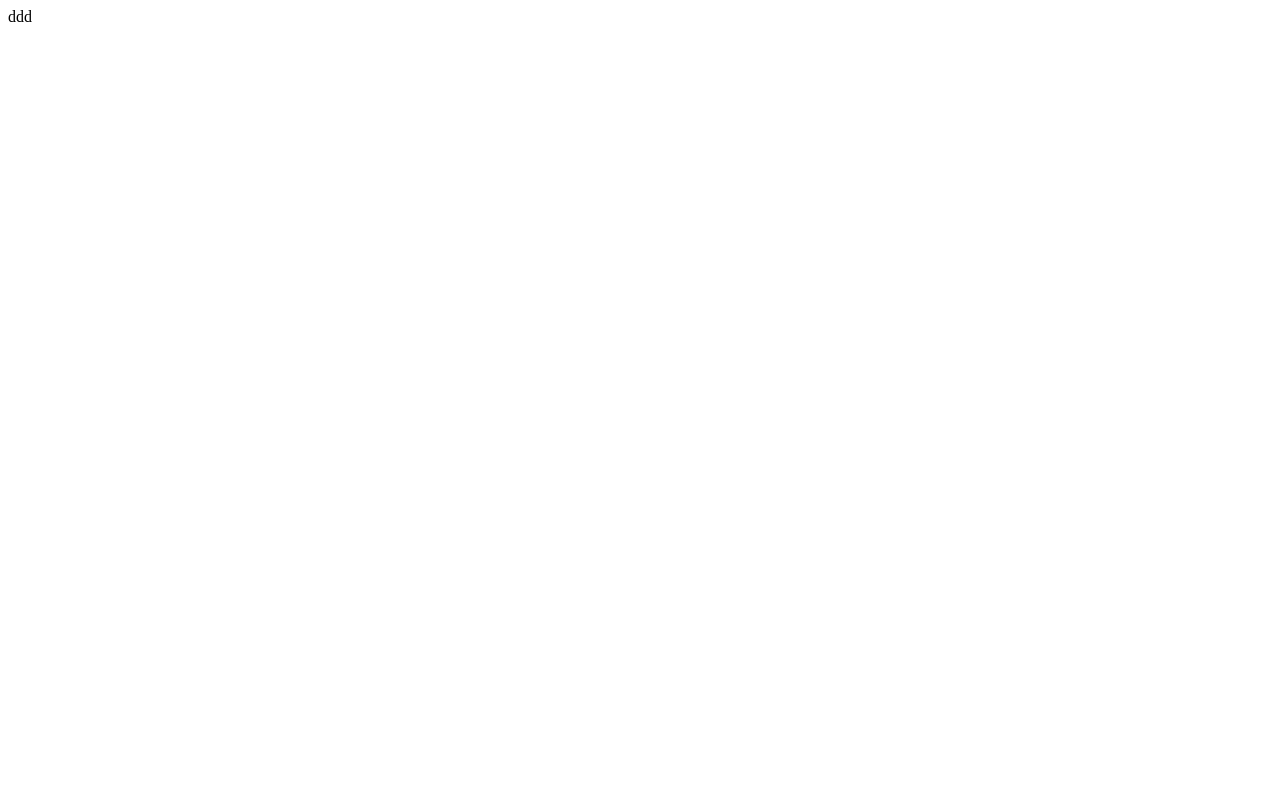
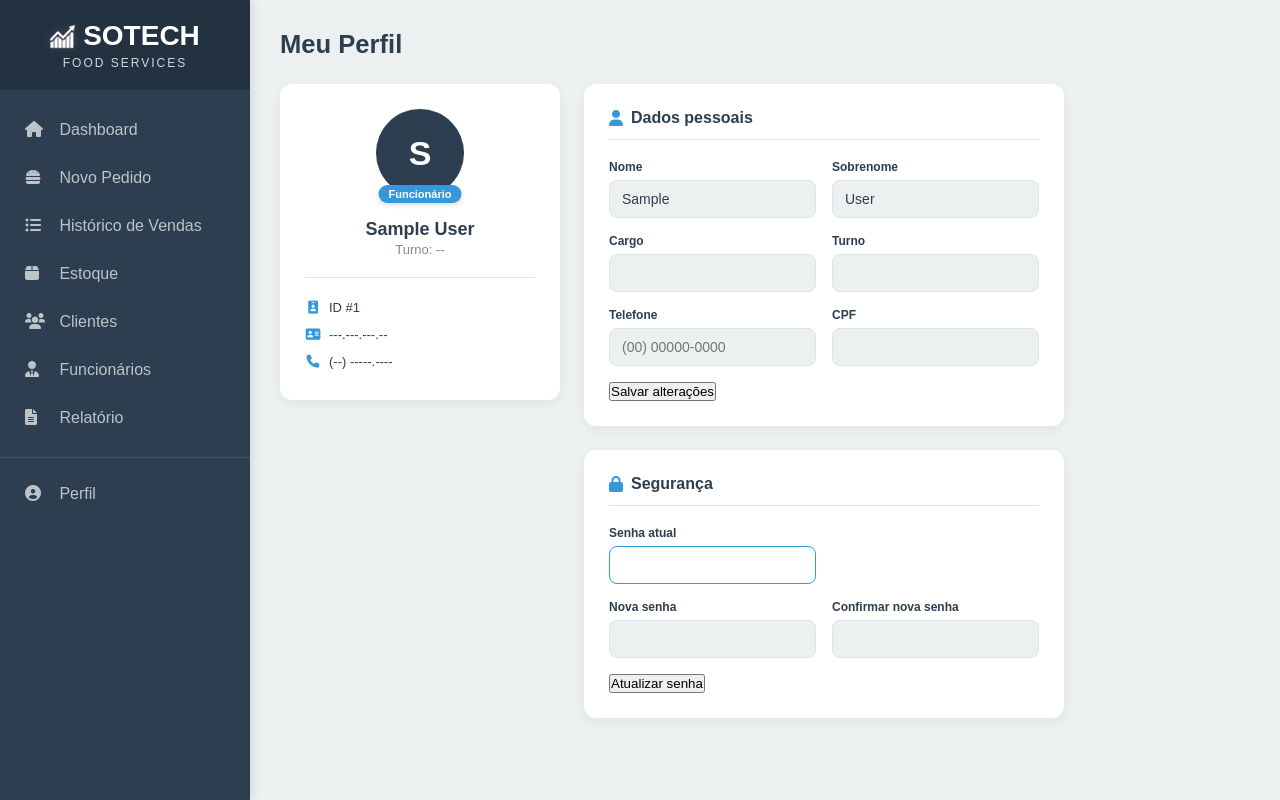
Before and after one commit to Kcallvs/Sotech, a Django app: page /perfil/ in a window 1280 px wide. Before the commit the page is almost empty. Run offline with Django 5.2, Linux system fonts and the light colour scheme; the visitor is signed in with stand-in values (Sample User, id 1); some libraries are stand-ins or nearby versions.

Commit message:
adicionando página de perfil do funcionário com edição de dados, foto e senha

```diff
--- a/core/forms.py
+++ b/core/forms.py
@@ -43,3 +43,22 @@ class FuncionarioForm(forms.ModelForm):
     class Meta:
         model = Funcionario
         fields = ['first_name', 'last_name', 'cargo', 'turno', 'cpf', 'telefone']
+
+
+class FuncionarioPerfilForm(forms.ModelForm):
+    class Meta:
+        model = Funcionario
+        fields = ['first_name', 'last_name', 'telefone', 'foto']
+        widgets = {
+            'first_name': forms.TextInput(attrs={'placeholder': 'Nome'}),
+            'last_name': forms.TextInput(attrs={'placeholder': 'Sobrenome'}),
+            'telefone': forms.TextInput(attrs={'placeholder': '(00) 00000-0000'}),
+        }
+
+class FuncionarioFotoForm(forms.ModelForm):
+    class Meta:
+        model = Funcionario
+        fields = ['foto']
+        widgets = {
+            'foto': forms.FileInput(),
+        }
--- a/core/models.py
+++ b/core/models.py
@@ -6,6 +6,7 @@ class Funcionario(AbstractUser):
     turno = models.CharField("Turno", max_length=30)
     cpf = models.CharField("CPF", max_length=14)
     telefone = models.CharField("Telefone", max_length=16, default="")
+    foto = models.ImageField(upload_to='funcionarios/',blank=True,null=True,verbose_name='Foto de perfil')
 
     def __str__(self):
         return self.username
--- a/core/static/style/global.css
+++ b/core/static/style/global.css
@@ -54,11 +54,6 @@
     margin: 0;
 }
 
-.sidebar {
-    display: flex;
-    flex-direction: column;
-    height: 100vh;
-}
 
 nav {
     display: flex;
--- a/core/static/style/style_perfil.css
+++ b/core/static/style/style_perfil.css
@@ -0,0 +1,304 @@
+* {
+    margin: 0;
+    padding: 0;
+    box-sizing: border-box;
+    font-family: 'Exo 2', sans-serif;
+}
+
+body {
+    display: flex;
+    background-color: var(--bg);
+    color: var(--text);
+    min-height: 100vh;
+}
+
+/* Sidebar */
+.sidebar {
+    width: 250px;
+    height: 100vh;
+    background-color: var(--primary);
+    display: flex;
+    flex-direction: column;
+    position: fixed;
+    box-shadow: 2px 0 10px rgba(0, 0, 0, 0.1);
+}
+
+.sidebar nav ul {
+    list-style: none;
+    margin-top: 15px;
+}
+
+.sidebar nav ul li a {
+    display: block;
+    padding: 15px 25px;
+    text-decoration: none;
+    color: #BDC3C7;
+    font-weight: 500;
+    transition: 0.3s ease;
+}
+
+.sidebar nav ul li a i {
+    margin-right: 10px;
+    width: 20px;
+}
+
+.sidebar nav ul li.active a,
+.sidebar nav ul li a:hover {
+    background-color: var(--secondary);
+    color: var(--white);
+    padding-left: 30px;
+}
+
+.main-content {
+    flex: 1;
+    padding: 30px;
+    margin-left: 250px;
+    width: calc(100% - 250px);
+}
+
+.main-header {
+    display: flex;
+    justify-content: space-between;
+    align-items: center;
+    margin-bottom: 25px;
+}
+
+.main-header h1,
+.main-header h2 {
+    color: var(--primary);
+    font-size: 1.6rem;
+}
+
+/* Card padrão (mesmo visual de .table-card) */
+.table-card {
+    background: var(--white);
+    padding: 25px;
+    border-radius: 12px;
+    box-shadow: 0 4px 12px rgba(0, 0, 0, 0.05);
+    width: 100%;
+}
+
+/* ===== Perfil — específico ===== */
+
+.perfil-grid {
+    display: grid;
+    grid-template-columns: 280px 1fr;
+    gap: 24px;
+    align-items: start;
+}
+
+.perfil-resumo {
+    display: flex;
+    flex-direction: column;
+    align-items: center;
+    text-align: center;
+}
+
+.avatar-wrap {
+    position: relative;
+    margin-bottom: 16px;
+}
+
+.avatar {
+    width: 88px;
+    height: 88px;
+    border-radius: 50%;
+    background: var(--primary);
+    color: var(--white);
+    font-size: 34px;
+    font-weight: 700;
+    display: flex;
+    align-items: center;
+    justify-content: center;
+    text-transform: uppercase;
+}
+
+.cargo-badge {
+    position: absolute;
+    bottom: -6px;
+    left: 50%;
+    transform: translateX(-50%);
+    background: var(--secondary);
+    color: var(--white);
+    font-size: 11px;
+    font-weight: 600;
+    padding: 3px 10px;
+    border-radius: 20px;
+    white-space: nowrap;
+    box-shadow: 0 2px 4px rgba(0, 0, 0, 0.15);
+}
+
+.perfil-nome {
+    color: var(--text);
+    font-size: 18px;
+    font-weight: 700;
+    margin: 6px 0 2px 0;
+}
+
+.perfil-turno {
+    color: #7f8c8d;
+    font-size: 13px;
+    margin: 0 0 20px 0;
+}
+
+.perfil-meta {
+    list-style: none;
+    padding: 0;
+    margin: 0;
+    width: 100%;
+    border-top: 1px solid var(--border);
+    padding-top: 16px;
+}
+
+.perfil-meta li {
+    display: flex;
+    align-items: center;
+    gap: 8px;
+    color: var(--text);
+    font-size: 13px;
+    padding: 6px 0;
+}
+
+.perfil-meta i {
+    color: var(--secondary);
+    width: 16px;
+    text-align: center;
+}
+
+.perfil-main {
+    display: flex;
+    flex-direction: column;
+    gap: 24px;
+}
+
+.card-header {
+    border-bottom: 1px solid var(--border);
+    padding-bottom: 12px;
+    margin-bottom: 20px;
+}
+
+.card-header h3 {
+    color: var(--text);
+    font-size: 16px;
+    font-weight: 700;
+    margin: 0;
+    display: flex;
+    align-items: center;
+    gap: 8px;
+}
+
+.card-header i {
+    color: var(--secondary);
+}
+
+.form-row {
+    display: grid;
+    grid-template-columns: 1fr 1fr;
+    gap: 16px;
+    margin-bottom: 16px;
+}
+
+.form-group {
+    display: flex;
+    flex-direction: column;
+    gap: 6px;
+}
+
+.form-group label {
+    font-size: 12px;
+    font-weight: 600;
+    color: var(--text);
+}
+
+.form-group input {
+    border: 1px solid var(--border);
+    border-radius: 8px;
+    padding: 10px 12px;
+    font-family: 'Exo 2', sans-serif;
+    font-size: 14px;
+    color: var(--text);
+    background: var(--bg);
+}
+
+.form-group input:focus {
+    outline: none;
+    border-color: var(--secondary);
+    background: var(--white);
+}
+
+.form-group input:disabled {
+    color: #95a5a6;
+    cursor: not-allowed;
+}
+
+/* ===== Upload de foto de perfil (adicionar ao style_perfil.css) ===== */
+
+#id_foto {
+    display: none;
+}
+
+.avatar-label {
+    display: block;
+    position: relative;
+    cursor: pointer;
+    width: 88px;
+    height: 88px;
+    border-radius: 50%;
+}
+
+.avatar-img {
+    width: 88px;
+    height: 88px;
+    border-radius: 50%;
+    object-fit: cover;
+    display: block;
+}
+
+.avatar-overlay {
+    position: absolute;
+    inset: 0;
+    border-radius: 50%;
+    background: rgba(0, 0, 0, 0.45);
+    color: var(--white);
+    display: flex;
+    align-items: center;
+    justify-content: center;
+    font-size: 18px;
+    opacity: 0;
+    transition: opacity 0.2s ease;
+}
+
+.avatar-label:hover .avatar-overlay {
+    opacity: 1;
+}
+
+.alert-msg {
+    background: var(--success);
+    color: var(--white);
+    padding: 10px 16px;
+    border-radius: 8px;
+    margin-bottom: 16px;
+    font-size: 14px;
+}
+
+.form-errors {
+    list-style: none;
+    padding: 0;
+    margin: 0 0 12px 0;
+}
+
+.form-errors li {
+    color: var(--danger);
+    font-size: 13px;
+    margin-bottom: 4px;
+}
+
+@media (max-width: 900px) {
+    .perfil-grid {
+        grid-template-columns: 1fr;
+    }
+
+    .form-row {
+        grid-template-columns: 1fr;
+    }
+}
--- a/core/templates/html/perfil.html
+++ b/core/templates/html/perfil.html
@@ -1,15 +1,185 @@
+{% extends 'base.html' %}
 {% load static %}
 
-<!DOCTYPE html>
-<html lang='en'>
-<head>
-    <meta charset='utf-8'>
-    <meta name='viewport' content='width=device-width, initial-scale=1'>
-    <title>Perfil</title>
-    <link rel="stylesheet" href="{% static 'style/style_perfil.css' %}?{% now 'U' %}">
+{% block titulo %}
+  Perfil
+{% endblock %}
 
-</head>
-<body>
-    ddd
-</body>
-</html>
+{% block estilo %}
+  <link rel="stylesheet" href="{% static 'style/style_perfil.css' %}?{% now 'U' %}" />
+{% endblock %}
+{% block selecao %}
+  perfil
+{% endblock %}
+
+{% block conteudo %}
+  <main class="main-content">
+    <header class="main-header">
+      <h1>Meu Perfil</h1>
+    </header>
+
+    {% if messages %}
+      {% for message in messages %}
+        <div class="alert-msg">{{ message }}</div>
+      {% endfor %}
+    {% endif %}
+
+    <div class="perfil-grid">
+      <!-- Card lateral: resumo -->
+      <aside class="table-card perfil-resumo">
+        <form method="post" enctype="multipart/form-data" id="form-foto">
+          {% csrf_token %}
+          <input type="hidden" name="salvar_foto" value="1" />
+          <div class="avatar-wrap">
+            <label for="id_foto" class="avatar-label">
+              {% if funcionario.foto %}
+                <img src="{{ funcionario.foto.url }}" alt="Foto de perfil" class="avatar-img" />
+              {% else %}
+                <div class="avatar">{{ funcionario.first_name|slice:':1' }}</div>
+              {% endif %}
+              <span class="avatar-overlay"><i class="fas fa-camera"></i></span>
+            </label>
+            {{ foto_form.foto }}
+            <span class="cargo-badge">{{ funcionario.cargo|default:'Funcionário' }}</span>
+          </div>
+        </form>
+
+        <h2 class="perfil-nome">{{ funcionario.first_name }} {{ funcionario.last_name }}</h2>
+        <p class="perfil-turno">Turno: {{ funcionario.turno|default:'--' }}</p>
+
+        <ul class="perfil-meta">
+          <li>
+            <i class="fas fa-id-badge"></i> ID #{{ funcionario.id }}
+          </li>
+          <li>
+            <i class="fas fa-address-card"></i> {{ funcionario.cpf|default:'---.---.---.--' }}
+          </li>
+          <li>
+            <i class="fas fa-phone"></i> {{ funcionario.telefone|default:'(--) -----.----' }}
+          </li>
+        </ul>
+      </aside>
+
+      <!-- Coluna principal: formulários -->
+      <div class="perfil-main">
+        <div class="table-card">
+          <div class="card-header">
+            <h3><i class="fas fa-user"></i> Dados pessoais</h3>
+          </div>
+
+          <form method="post" enctype="multipart/form-data" class="perfil-form">
+            {% csrf_token %}
+            <div class="form-row">
+              <div class="form-group">
+                <label for="id_first_name">Nome</label>
+                {{ dados_form.first_name }}
+              </div>
+              <div class="form-group">
+                <label for="id_last_name">Sobrenome</label>
+                {{ dados_form.last_name }}
+              </div>
+            </div>
+
+            <div class="form-row">
+              <div class="form-group">
+                <label for="cargo">Cargo</label>
+                <input type="text" id="cargo" value="{{ funcionario.cargo }}" disabled />
+              </div>
+              <div class="form-group">
+                <label for="turno">Turno</label>
+                <input type="text" id="turno" value="{{ funcionario.turno }}" disabled />
+              </div>
+            </div>
+
+            <div class="form-row">
+              <div class="form-group">
+                <label for="id_telefone">Telefone</label>
+                {{ dados_form.telefone }}
+              </div>
+              <div class="form-group">
+                <label for="cpf">CPF</label>
+                <input type="text" id="cpf" value="{{ funcionario.cpf }}" disabled />
+              </div>
+            </div>
+
+            <div class="form-buttons">
+              <button type="submit" name="salvar_dados" class="btn-save">Salvar alterações</button>
+            </div>
+          </form>
+        </div>
+
+        <div class="table-card">
+          <div class="card-header">
+            <h3><i class="fas fa-lock"></i> Segurança</h3>
+          </div>
+
+          <form method="post" class="perfil-form">
+            {% csrf_token %}
+            <div class="form-row">
+              <div class="form-group">
+                <label for="id_old_password">Senha atual</label>
+                {{ senha_form.old_password }}
+              </div>
+            </div>
+            <div class="form-row">
+              <div class="form-group">
+                <label for="id_new_password1">Nova senha</label>
+                {{ senha_form.new_password1 }}
+              </div>
+              <div class="form-group">
+                <label for="id_new_password2">Confirmar nova senha</label>
+                {{ senha_form.new_password2 }}
+              </div>
+            </div>
+
+            {% if senha_form.errors %}
+              <ul class="form-errors">
+                {% for field in senha_form %}
+                  {% for error in field.errors %}
+                    <li>{{ error }}</li>
+                  {% endfor %}
+                {% endfor %}
+              </ul>
+            {% endif %}
+
+            <div class="form-buttons">
+              <button type="submit" name="salvar_senha" class="btn-save">Atualizar senha</button>
+            </div>
+          </form>
+        </div>
+      </div>
+    </div>
+  </main>
+{% endblock %}
+
+{% block extra %}
+  <script>
+    function mascaraTelefone(campo) {
+      let telefone = campo.value
+      telefone = telefone.replace(/\D/g, '')
+      telefone = telefone.replace(/^(\d{2})(\d)/, '($1) $2')
+      if (telefone.length > 14) {
+        telefone = telefone.replace(/(\d{5})(\d{4})$/, '$1-$2')
+      } else {
+        telefone = telefone.replace(/(\d{4})(\d{4})$/, '$1-$2')
+      }
+      campo.value = telefone
+    }
+    document.addEventListener('DOMContentLoaded', function () {
+      const telefone = document.querySelector('input[name="telefone"]')
+      if (telefone) {
+        telefone.maxLength = 15
+        telefone.addEventListener('input', function () {
+          mascaraTelefone(this)
+        })
+      }
+
+      const fotoInput = document.getElementById('id_foto')
+      if (fotoInput) {
+        fotoInput.addEventListener('change', function () {
+          document.getElementById('form-foto').submit()
+        })
+      }
+    })
+  </script>
+{% endblock %}
--- a/core/views.py
+++ b/core/views.py
@@ -4,10 +4,12 @@ from django.http import JsonResponse
 from django.utils import timezone
 from django.shortcuts import get_object_or_404, render,redirect
 from .models import Cliente,Funcionario, Pagamento, Pedido,Produto,Estoque
-from .forms import ClienteForm, FuncionarioForm,ProdutoForm,FuncionarioFormCadastro,EstoqueForm
+from .forms import ClienteForm, FuncionarioForm,ProdutoForm,FuncionarioFormCadastro,EstoqueForm,FuncionarioPerfilForm,FuncionarioFotoForm
 from django.db.models import Sum,Q,Count,F,FloatField,Min
-from django.contrib.auth import authenticate, login, logout
+from django.contrib.auth import authenticate, login, logout, update_session_auth_hash
 from django.contrib.auth.decorators import login_required
+from django.contrib.auth.forms import PasswordChangeForm
+from django.contrib import messages
 from django.db.models.functions import Coalesce, ExtractHour
 
 def inicio(request):
@@ -324,7 +326,59 @@ def cliente_editar(request,id):
 
 @login_required
 def perfil(request):
-    return render(request,"html/perfil.html")
+    funcionario = request.user
+
+    dados_form = FuncionarioPerfilForm(instance=funcionario)
+    foto_form = FuncionarioFotoForm(instance=funcionario)
+    senha_form = PasswordChangeForm(user=funcionario)
+
+    if request.method == 'POST':
+
+        if 'salvar_dados' in request.POST:
+            dados_form = FuncionarioPerfilForm(request.POST, instance=funcionario)
+            if dados_form.is_valid():
+                dados_form.save()
+                messages.success(request, 'Dados atualizados com sucesso.')
+                return redirect('perfil')
+
+        elif 'salvar_foto' in request.POST:
+            foto_form = FuncionarioFotoForm(request.POST, request.FILES, instance=funcionario)
+            if foto_form.is_valid():
+                foto_form.save()
+                messages.success(request, 'Foto atualizada com sucesso.')
+                return redirect('perfil')
+
+        elif 'salvar_senha' in request.POST:
+            senha_form = PasswordChangeForm(user=funcionario, data=request.POST)
+            if senha_form.is_valid():
+                user = senha_form.save()
+                update_session_auth_hash(request, user)
+                messages.success(request, 'Senha atualizada com sucesso.')
+                return redirect('perfil')
+
+    return render(request, 'html/perfil.html', {
+        'funcionario': funcionario,
+        'dados_form': dados_form,
+        'foto_form': foto_form,
+        'senha_form': senha_form,
+    })
+
+
+
+
+
+
+
+
+
+
+
+
+
+
+
+
+
 
 @login_required
 def historico(request):
```
Also changed, not shown: core/migrations/0017_funcionario_foto.py (added), media/funcionarios/Adorable_Vintage_Star_by_RoseoftheWild___Redbubble.jpg (added), media/funcionarios/star.jpg (added).
